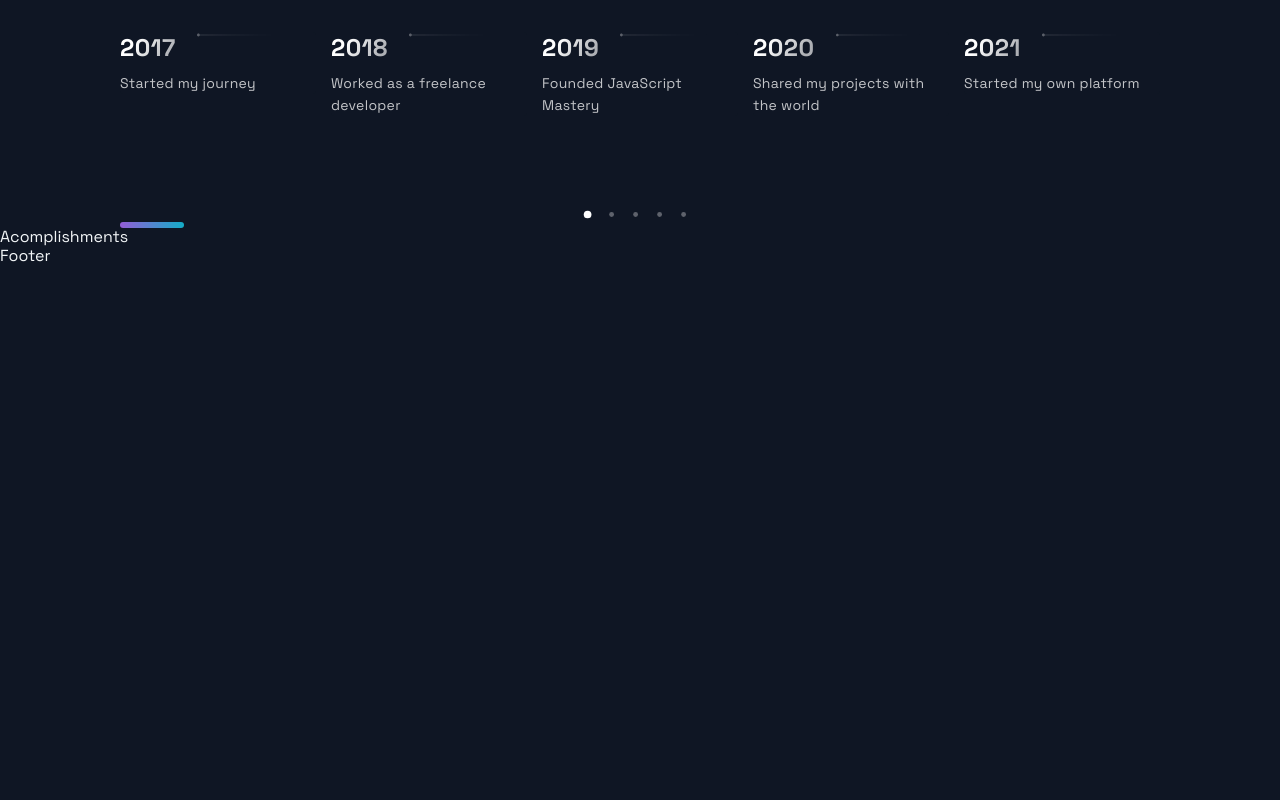
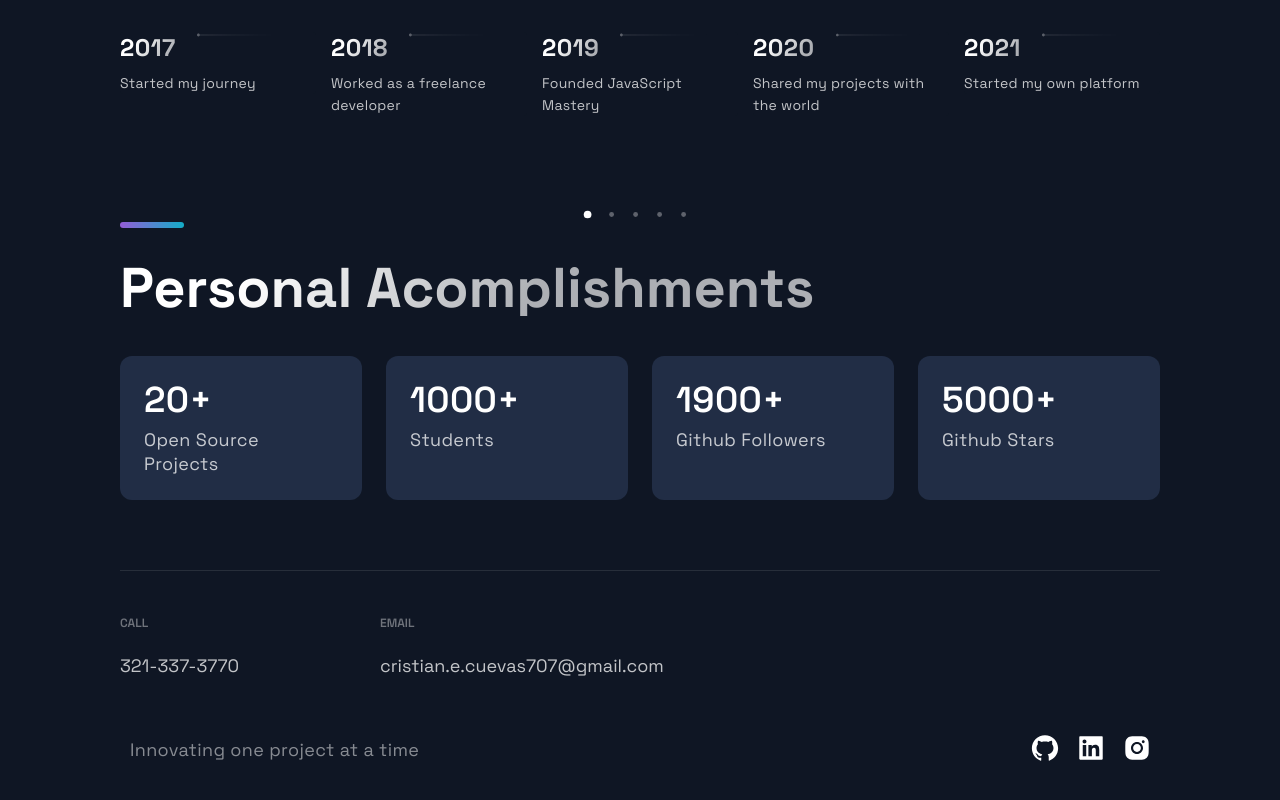
Before and after one commit to CristianC707/React_Portfolio, a Next.js app: page / in a window 1280 px wide. Shown: the part 2775-3575 px from the top of the page. Before the commit the page ends 3041 px from the top, so only its background shows below. Built offline with nearby package versions, Linux system fonts and the light colour scheme.

Commit message:
Worked on Timeline and accomplishment js files

```diff
--- a/src/components/Acomplishments/Acomplishments.js
+++ b/src/components/Acomplishments/Acomplishments.js
@@ -11,9 +11,17 @@ const data = [
 ];
 
 const Acomplishments = () => (
-  <div>
-    Acomplishments
-  </div>
+  <Section>
+    <SectionTitle>Personal Acomplishments</SectionTitle>
+    <Boxes>
+      {data.map((card, index) => (
+        <Box key={index}>
+          <BoxNum>{card.number}+</BoxNum>
+          <BoxText>{card.text}</BoxText>
+          </Box>
+      ))}
+    </Boxes>
+  </Section>
 );
 
 export default Acomplishments;
--- a/src/components/Footer/Footer.js
+++ b/src/components/Footer/Footer.js
@@ -6,9 +6,34 @@ import { CompanyContainer, FooterWrapper, LinkColumn, LinkItem, LinkList, LinkTi
 
 const Footer = () => {
   return (
-    <div>
-      Footer
-    </div>
+    <FooterWrapper>
+      <LinkList>
+        <LinkColumn>
+          <LinkTitle>Call</LinkTitle>
+          <LinkItem href="tel:321-337-3770">321-337-3770</LinkItem>
+        </LinkColumn>
+        <LinkColumn>
+          <LinkTitle>Email</LinkTitle>
+          <LinkItem href="mailto:cristian.e.cuevas707@gmail.com">cristian.e.cuevas707@gmail.com</LinkItem>
+        </LinkColumn>
+      </LinkList>
+      <SocialIconsContainer>
+        <CompanyContainer>
+          <Slogan>Innovating one project at a time</Slogan>
+          </CompanyContainer>
+          <SocialContainer>
+          <SocialIcons href="https://github.com/CristianC707">
+            <AiFillGithub size="3rem" />
+          </SocialIcons>
+          <SocialIcons href="https://www.linkedin.com/in/cristian-cuevas-1147a1189/">
+            <AiFillLinkedin size="3rem" />
+          </SocialIcons>
+          <SocialIcons href="https://www.instagram.com/cristiancuevas707/">
+            <AiFillInstagram size="3rem" />
+          </SocialIcons>
+        </SocialContainer>
+      </SocialIconsContainer>
+    </FooterWrapper>
   );
 };
 
```
